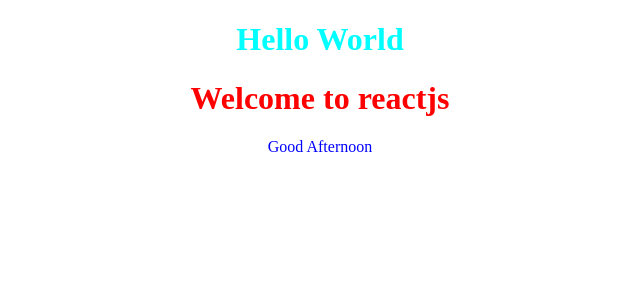
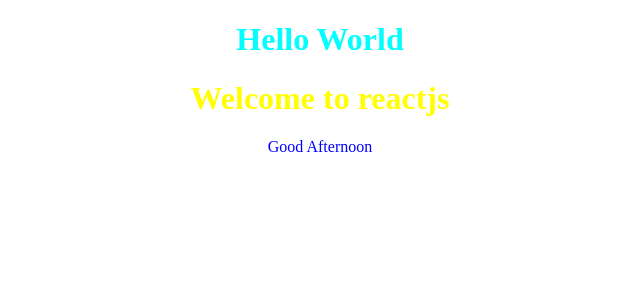
Before and after one commit to devidas-tambe/react_practice, a React (Vite) app: page / in a window 1280 px wide. Shown: the top 300 px of the page, without its empty margins (320-960 px from the left). Built offline with nearby package versions, Linux system fonts and the light colour scheme.

Commit message:
Update index.css

```diff
--- a/src/index.css
+++ b/src/index.css
@@ -1,5 +1,5 @@
 .heading{
-  color:red
+  color:yellow
 }
 
 p{
```
